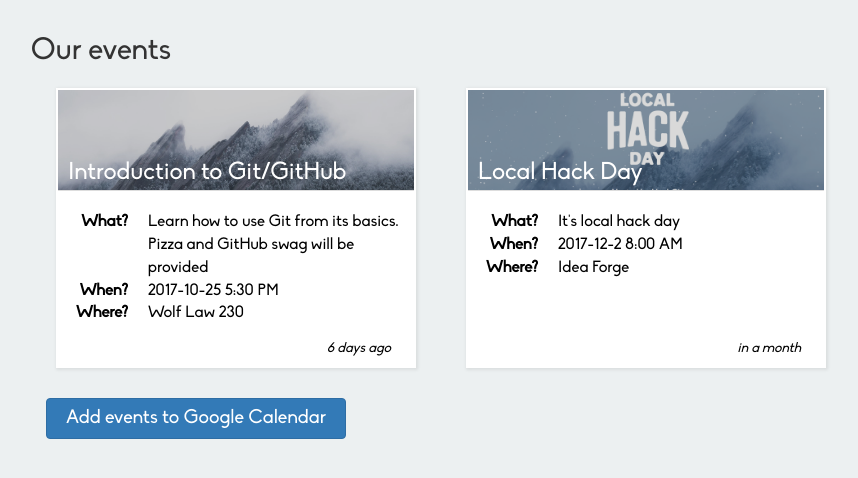
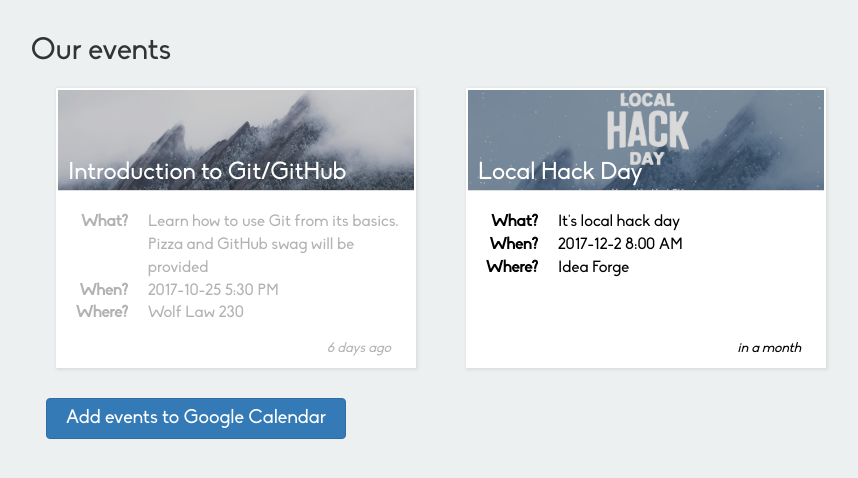
Before and after one commit to casassg/events-landing, a Jekyll site: the page built from index.md, in a window 1280 px wide. Shown: the top 478 px of the page, without its empty margins (24-882 px from the left). Built offline with Jekyll 4.4.1, drawn with Linux system fonts in a browser that asks for light colours; nearby versions of some CDN libraries.

Commit message:
past event state

```diff
--- a/assets/css/main.scss
+++ b/assets/css/main.scss
@@ -48,6 +48,13 @@
         -moz-transition: .1s;
         border: 2px solid rgba(52, 73, 94,0.6);
     }
+
+    &.past {
+        color: rgba(0,0,0,.3);
+        .panel-heading {
+            color: rgba(0,0,0,.3);
+        }
+    }
 }
 
 .events .col-sm-4 {
@@ -64,6 +71,7 @@
 
 .panel-heading {
     padding: 0;
+
     img {
         position: relative;
         object-fit: cover;
--- a/assets/js/events.js
+++ b/assets/js/events.js
@@ -8,7 +8,7 @@
 		date = moment(date, "YYYY-MM-DD h:mm a");
 		until.html(date.fromNow());
 		if (date.isBefore(moment())){
-			event.addClass('past');
+			event.parent().addClass('past');
 		}
 	})
 })
```
